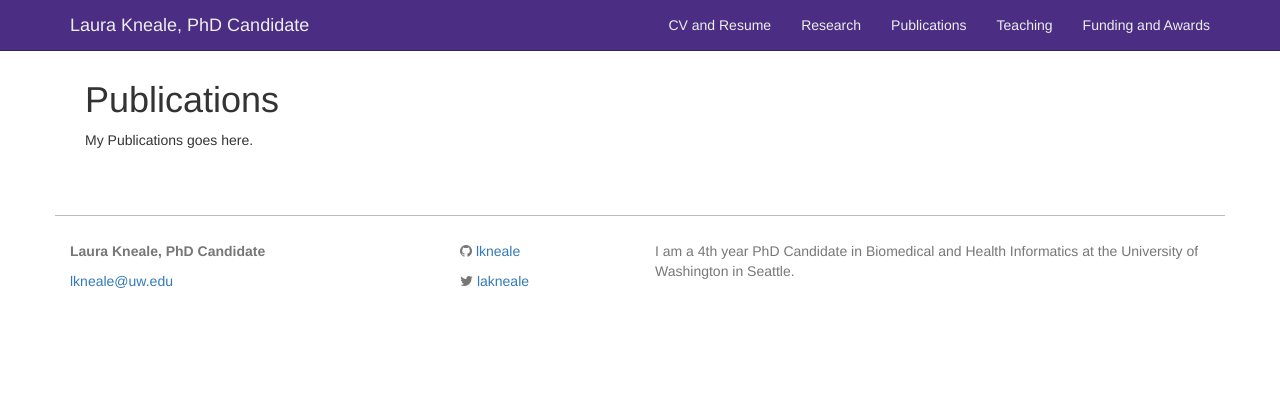
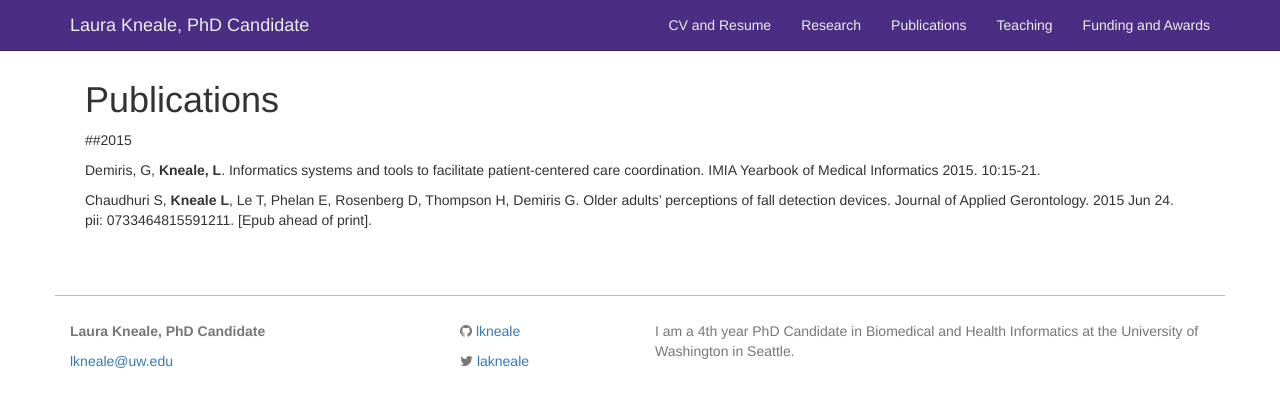
Before and after one commit to lkneale/lkneale.github.io, a Jekyll site: the page built from publications.md, in a window 1280 px wide. Shown: the top 407 px of the page. Built offline with Jekyll 4.4.1, drawn with Linux system fonts in a browser that asks for light colours.

Commit message:
Update publications.md

```diff
--- a/publications.md
+++ b/publications.md
@@ -4,4 +4,10 @@ title: Publications
 permalink: /publications/
 ---
 
-My Publications goes here.
+
+
+##2015
+
+Demiris, G, **Kneale, L**. Informatics systems and tools to facilitate patient-centered care coordination. IMIA Yearbook of Medical Informatics 2015. 10:15-21.
+
+Chaudhuri S, **Kneale L**, Le T, Phelan E, Rosenberg D, Thompson H, Demiris G. Older adults’ perceptions of fall detection devices. Journal of Applied Gerontology. 2015 Jun 24. pii: 0733464815591211. [Epub ahead of print].
```
